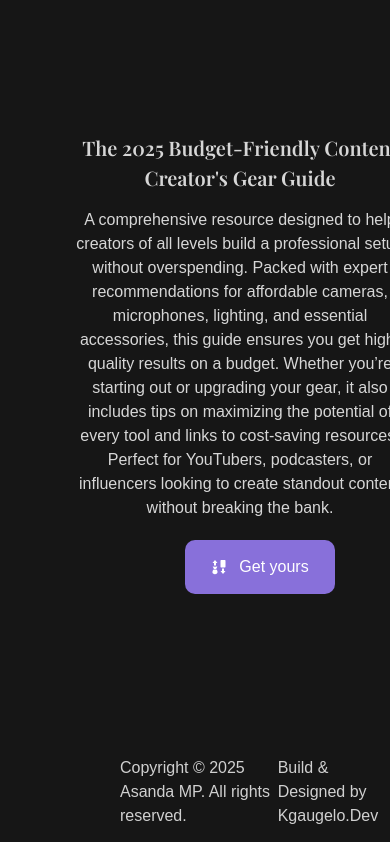
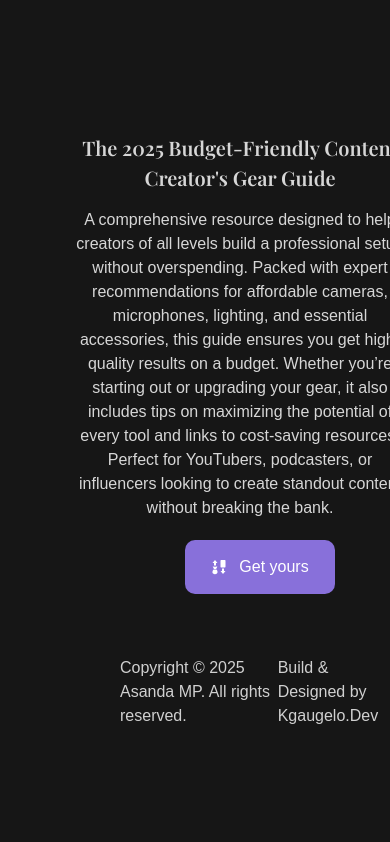
Before and after one commit to Roise-s/asanda, a React (Vite) app: page / in a window 390 px wide. Shown: the part 1002-1844 px from the top of the page. After the commit the page ends 1744 px from the top, so only its background shows below. Built offline with nearby package versions, Linux system fonts and the light colour scheme; a web font is replaced by a local one.

Commit message:
Update foot.css

```diff
--- a/src/pages/footer/foot.css
+++ b/src/pages/footer/foot.css
@@ -16,7 +16,7 @@
 }
 @media (max-width: 600px) {
   .fooot {
-    margin-top: 900px;
+    /*margin-top: 900px;*/
     border: none;
   }
 }
```
